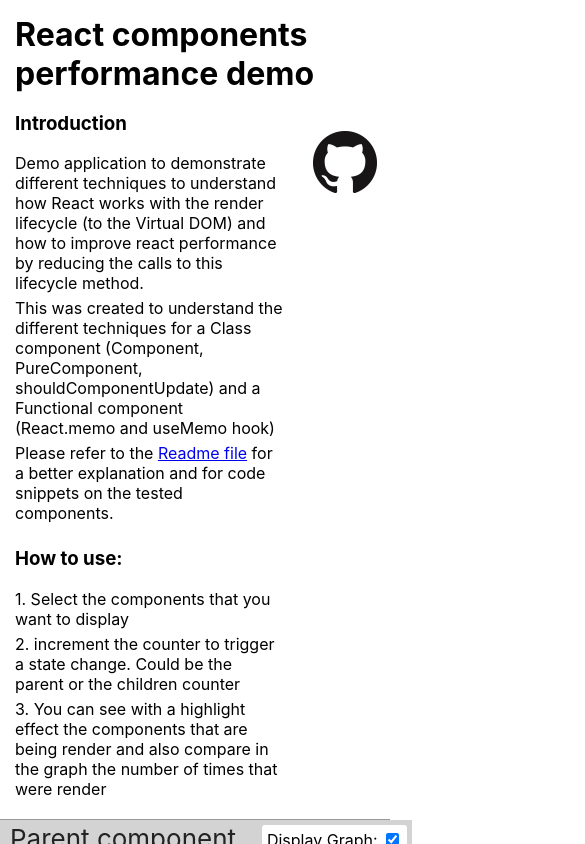
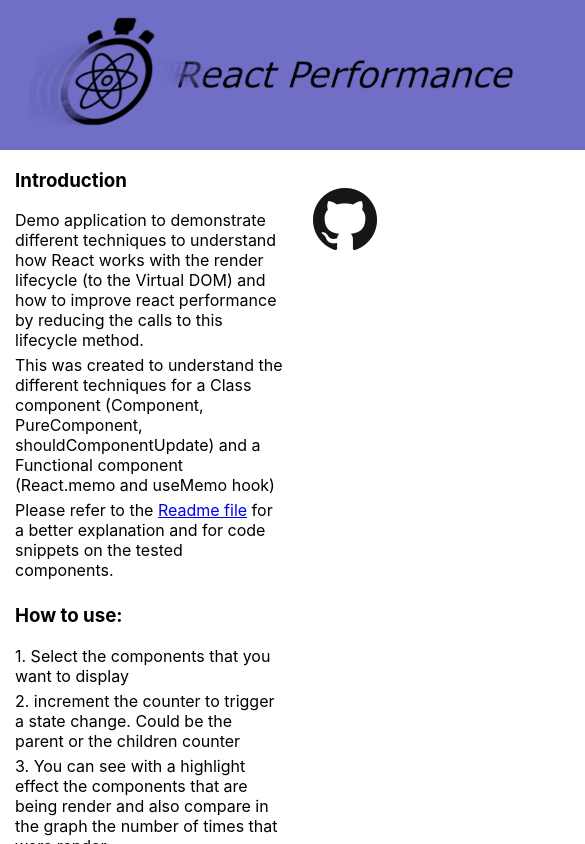
Before and after one commit to gonmercado/react-performance-demo, a React (Create React App) app: page / in a window 390 px wide. Shown: the top 844 px of the page, 585 px wide, since content can reach past the window. Built offline with nearby package versions, Linux system fonts and the light colour scheme.

Commit message:
Improving the look a little

```diff
--- a/src/App.scss
+++ b/src/App.scss
@@ -16,7 +16,7 @@
 
 header {
     border-bottom: 1px solid $borders_colors;
-    padding: 15px;
+    padding-bottom: 15px;
     h1 {
         margin: 0;
         padding: 0;
@@ -25,6 +25,7 @@
 
 .introduction-container {
     display: flex;
+    padding: 0 15px;
     .introduction {
         flex: 1;
     }
@@ -232,6 +233,15 @@
     }
 }
 
+.banner-container {
+    background-color: #706ec5;
+    display: flex;
+    justify-content: space-around;
+    img {
+        height: 300px;
+    }
+}
+
 @media only screen and (max-width: 1050px)  {
     .title-panel h3 {
         padding-left: 0;
@@ -243,10 +253,21 @@
         border: 1px solid darkgray;
         background-color: #f6f6f6;
     }
+
+    .banner-container {
+        img {
+            height: 200px;
+        }
+    }
 }
 
 @media only screen and (max-width: 750px) {
     .app-main-content {
         flex-wrap: wrap;
     }
+    .banner-container {
+        img {
+            height: 150px;
+        }
+    }
 }
--- a/src/components/appHeader/AppHeader.js
+++ b/src/components/appHeader/AppHeader.js
@@ -1,9 +1,10 @@
 import React from 'react';
 import gitHubLogo from '../../assets/GitHub-Mark-64px.png';
+import headerImg from '../../assets/perfheader.png';
 
 const AppHeader = () => (
   <>
-    <h1>React components performance demo</h1>
+    <div className={ 'banner-container'} ><img src={ headerImg } alt={ 'React Performance Demo' } /></div>
     <div className="introduction-container">
       <div className="introduction">
         <h3>Introduction</h3>
```
Also changed, not shown: src/assets/perfheader.png (added).
